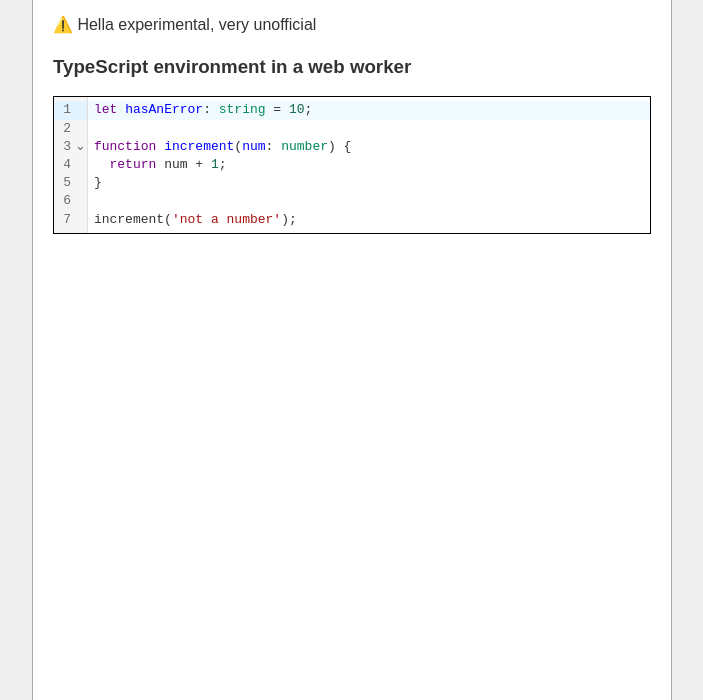
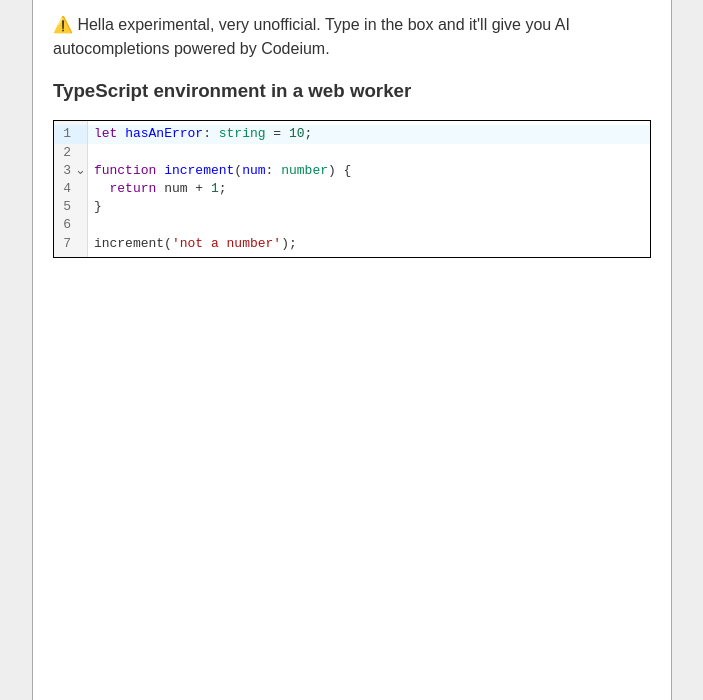
Before and after one commit to val-town/codemirror-codeium, a website built with Vite: page demo/index.html in a window 1280 px wide. Shown: the part 100-800 px from the top of the page, without its empty margins (288-991 px from the left). Built offline with nearby package versions, Linux system fonts and the light colour scheme; what @bufbuild/protobuf, @connectrpc/connect, @connectrpc/connect-web would draw is missing.

Commit message:
Update README

```diff
--- a/demo/index.html
+++ b/demo/index.html
@@ -14,7 +14,10 @@
         >
       </h1>
       <p>by <a href="https://www.val.town/">val.town</a></p>
-      <p>⚠️ Hella experimental, very unofficial</p>
+      <p>
+        ⚠️ Hella experimental, very unofficial. Type in the box and it'll give
+        you AI autocompletions powered by Codeium.
+      </p>
 
       <h3>TypeScript environment in a web worker</h3>
       <div id="app">
```
Also changed, not shown: README.md.
